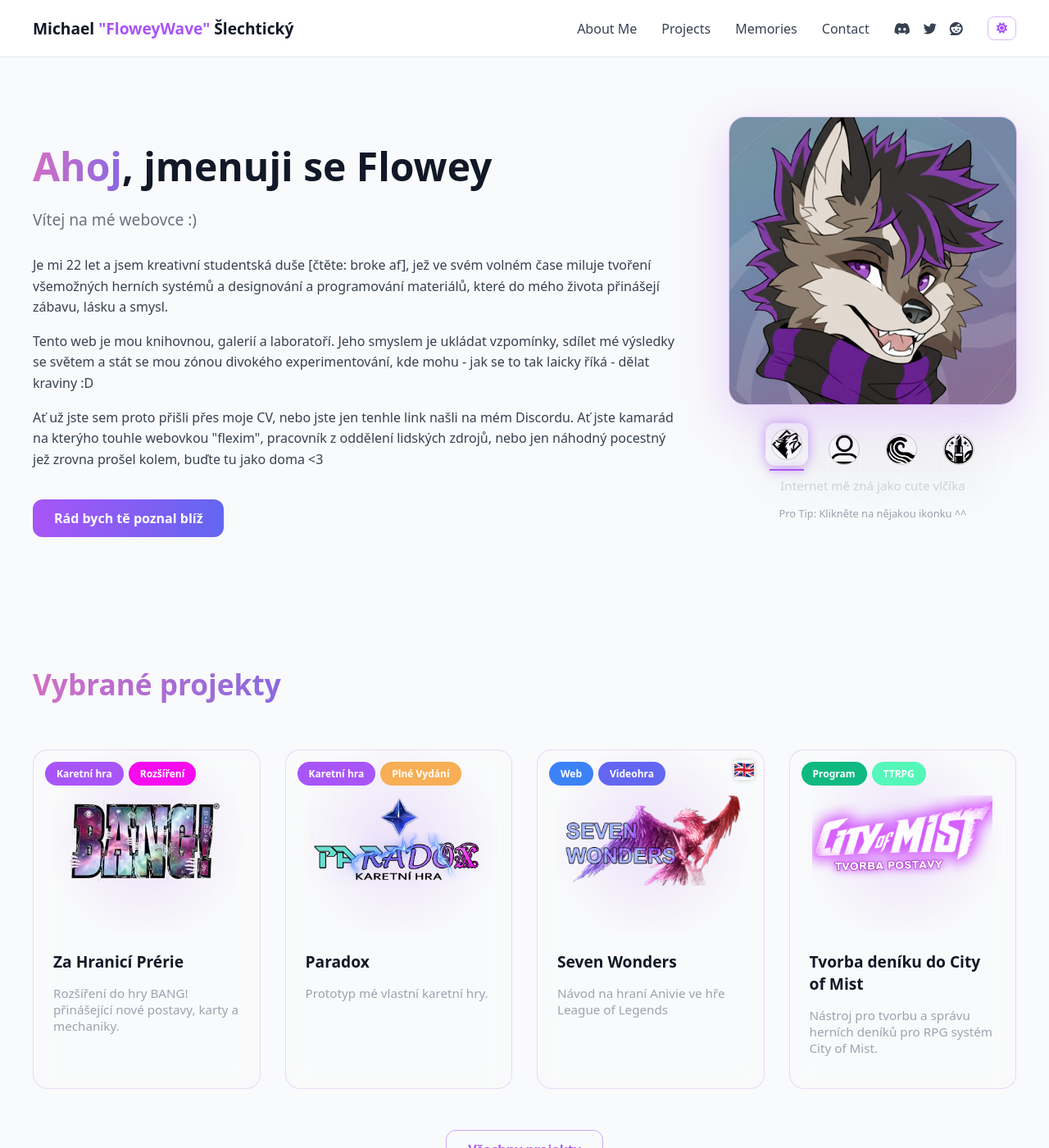
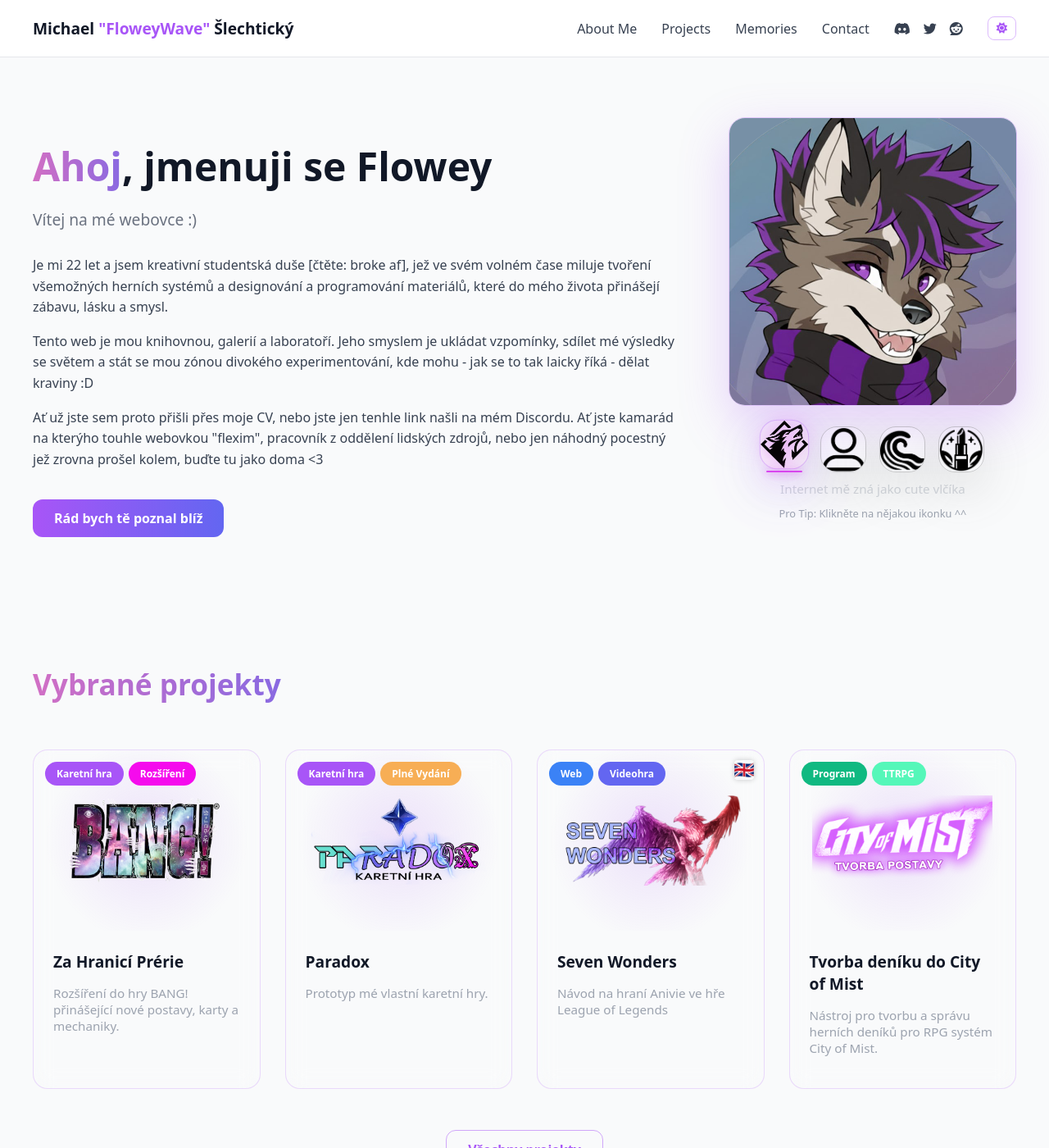
Before and after one commit to FloweyWave2/floweywave2.github.io, a Jekyll site: the page built from index.html, in a window 1280 px wide and 1400 px high. Shown: the whole window at 82% size. Built offline with Jekyll 4.4.1, drawn with Linux system fonts in a browser that asks for light colours.

Commit message:
Update style.scss

```diff
--- a/assets/css/style.scss
+++ b/assets/css/style.scss
@@ -993,109 +993,185 @@
     gap: 18px;
 }
 
-/* MAIN IMAGE */
+/* ================================
+   MAIN IMAGE
+================================ */
+
 #persona-main-image {
     width: 100%;
     max-width: 350px;
+
     border-radius: 20px;
     border: 1px solid rgba(168,85,247,0.3);
+
     box-shadow: 0 20px 60px rgba(168,85,247,0.25);
-    transition: transform 0.4s ease, box-shadow 0.4s ease;
+
+    transition:
+        opacity 0.25s ease,
+        transform 0.4s ease,
+        box-shadow 0.4s ease;
 }
 
 #persona-main-image:hover {
-    transform: scale(1.05);
+    transform: scale(1.03);
 }
 
-/* ICON ROW */
+/* ================================
+   ICON ROW
+================================ */
+
 .persona-icons {
     display: flex;
+    justify-content: center;
+    align-items: center;
     gap: 18px;
-    justify-content: center;
-    margin-top: 10px;
+
+    margin-top: 8px;
 }
 
-/* ICON BUTTON */
+/* ================================
+   ICON BUTTON
+================================ */
+
 .persona-icon {
-    width: 52px;
-    height: 52px;
+    width: 54px;
+    height: 54px;
+
+    padding: 0;
+    border: none;
+    background: transparent;
 
     display: flex;
     align-items: center;
     justify-content: center;
 
-    padding: 0;
+    position: relative;
+    cursor: pointer;
 
-    border: none;
-    background: transparent;
-
-    border-radius: 12px;
-    overflow: visible;
-
-    cursor: pointer;
-    position: relative;
-
-    transition: all 0.25s ease;
+    transition:
+        transform 0.25s ease,
+        filter 0.25s ease;
 }
 
-/* HOVER FLOAT + GLOW LINE */
+/* ================================
+   ICON IMAGE
+================================ */
+
+.persona-icon img {
+    width: 100%;
+    height: 100%;
+
+    object-fit: contain;
+    display: block;
+
+    transition:
+        transform 0.25s ease,
+        filter 0.25s ease;
+
+    filter:
+        grayscale(100%)
+        brightness(0.8);
+}
+
+/* ================================
+   HOVER STATE
+================================ */
+
 .persona-icon:hover {
     transform: translateY(-6px);
-    box-shadow: 0 0 12px rgba(168,85,247,0.4);
+}
+
+.persona-icon:hover img {
+    transform: scale(1.08);
+
+    filter:
+        grayscale(0%)
+        brightness(1)
+        drop-shadow(0 0 10px rgba(217,70,239,0.55));
 }
 
 .persona-icon:hover::after {
     content: "";
+
     position: absolute;
-    bottom: -6px;
+    bottom: -7px;
     left: 10%;
+
     width: 80%;
     height: 2px;
-    background: #a855f7;
-    box-shadow: 0 0 10px #a855f7;
+
+    border-radius: 999px;
+
+    background: #d946ef;
+
+    box-shadow:
+        0 0 8px rgba(217,70,239,0.8),
+        0 0 18px rgba(217,70,239,0.5);
 }
 
-/* ACTIVE (LOCKED STATE) */
+/* ================================
+   ACTIVE STATE
+================================ */
+
 .persona-icon.active {
     transform: translateY(-6px);
-    box-shadow: 0 0 14px rgba(168,85,247,0.6);
+}
+
+.persona-icon.active img {
+    transform: scale(1.08);
+
+    filter:
+        grayscale(0%)
+        brightness(1)
+        drop-shadow(0 0 12px rgba(217,70,239,0.65));
 }
 
 .persona-icon.active::after {
     content: "";
+
     position: absolute;
-    bottom: -6px;
+    bottom: -7px;
     left: 10%;
+
     width: 80%;
     height: 2px;
-    background: #a855f7;
-    box-shadow: 0 0 12px #a855f7;
+
+    border-radius: 999px;
+
+    background: #d946ef;
+
+    box-shadow:
+        0 0 10px rgba(217,70,239,0.9),
+        0 0 22px rgba(217,70,239,0.6);
 }
 
-/* TEXT */
+/* ================================
+   TEXT
+================================ */
+
 .persona-text {
-    margin-top: 8px;
+    margin-top: 10px;
+
     font-size: 0.95rem;
+    line-height: 1.5;
+
     color: #d1d5db;
     text-align: center;
+
     transition: opacity 0.2s ease;
 }
 
-/* HINT TEXT */
+/* ================================
+   HINT TEXT
+================================ */
+
 .persona-hint {
+    margin-top: -6px;
+
     font-size: 0.8rem;
     color: #9ca3af;
+
     text-align: center;
-}
-
-.persona-icon img {
-    width: 70%;
-    height: 70%;
-    object-fit: contain;
-    display: block;
-
-    filter: grayscale(100%) brightness(0.8);
-    transition: 0.25s ease;
 }
 
 
```
